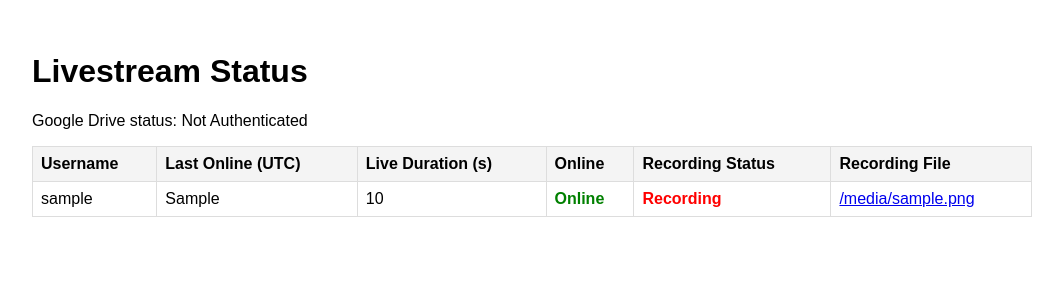
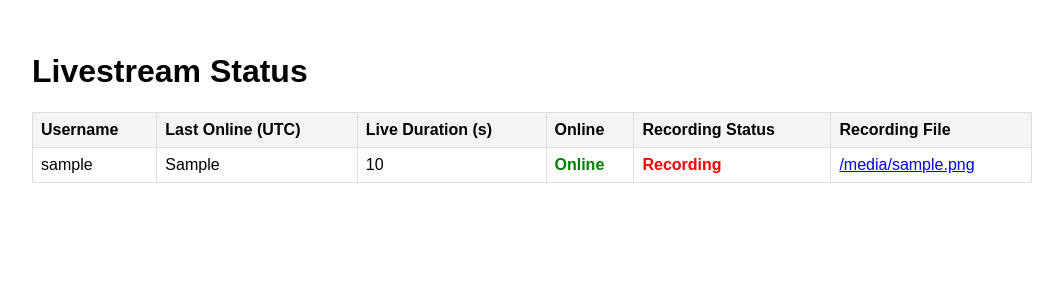
Before and after one commit to rohro1/tiktok-livestream-recorder, a Flask app: template templates/status.html in a window 1280 px wide. Shown: the top 300 px of the page, without its empty margins (0-1063 px from the left). Run offline with Flask 3, Linux system fonts and the light colour scheme; the template is opened without the code that fills it: most values are stand-ins (such as "Sample title", 1, 10 or a date in 2020).

Commit message:
Force update all files

```diff
--- a/main.py
+++ b/main.py
@@ -1,4 +1,3 @@
-# main.py
 import os
 import logging
 from flask import Flask, redirect, render_template, request, url_for
--- a/templates/status.html
+++ b/templates/status.html
@@ -17,7 +17,6 @@
 </head>
 <body>
   <h1>Livestream Status</h1>
-  <p>Google Drive status: {% if token_exists %}Authenticated{% else %}Not Authenticated{% endif %}</p>
   <table>
     <thead>
       <tr>
```
